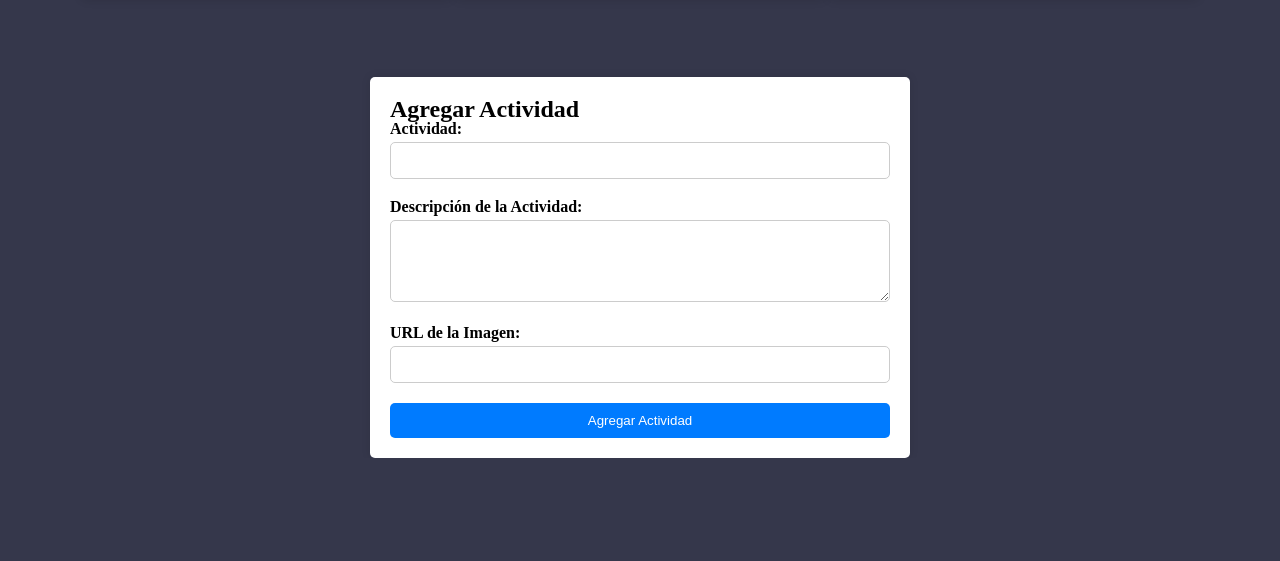
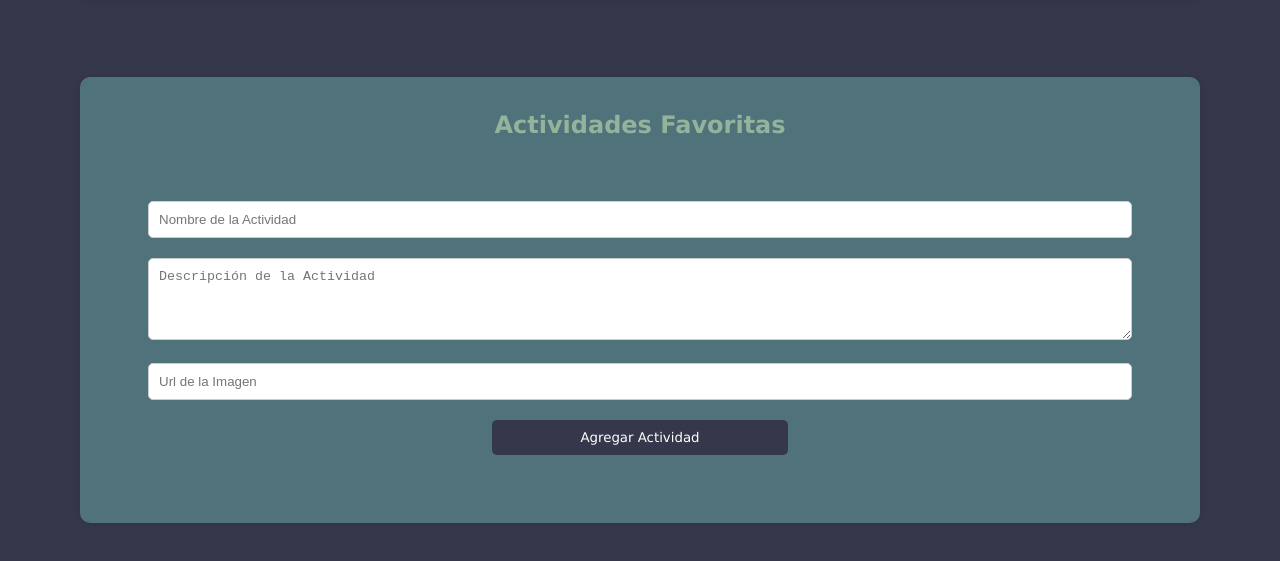
Before and after one commit to pi-rym/PM1-Marcosotoladev, a website: page index.html in a window 1280 px wide. Shown: the part 1089-1650 px from the top of the page. Before the commit the page ends 1547 px from the top, so only its background shows below. Drawn offline with Linux system fonts and the light colour scheme.

Commit message:
Form creation and styling

```diff
--- a/index.html
+++ b/index.html
@@ -55,19 +55,16 @@
     </section>
     <aside>
         <div class="container-form">
-            <h2>Agregar Actividad</h2>
-            <form action="#" method="post">
+            <h2 class="title-form">Actividades Favoritas</h2>
+            <form action="#" method="post" class="form">
                 <div class="form-group">
-                    <label for="actividad">Actividad:</label>
-                    <input type="text" id="actividad" name="actividad" required>
+                    <input type="text" id="actividad" name="actividad" placeholder="Nombre de la Actividad" required>
                 </div>
                 <div class="form-group">
-                    <label for="descripcion">Descripción de la Actividad:</label>
-                    <textarea id="descripcion" name="descripcion" rows="4" required></textarea>
+                    <textarea id="descripcion" name="descripcion" rows="4" placeholder="Descripción de la Actividad" required></textarea>
                 </div>
                 <div class="form-group">
-                    <label for="urlImagen">URL de la Imagen:</label>
-                    <input type="url" id="urlImagen" name="urlImagen" required>
+                    <input type="url" id="urlImagen" name="urlImagen" placeholder="Url de la Imagen" required>
                 </div>
                 <button type="submit">Agregar Actividad</button>
             </form>
--- a/styles/styles.css
+++ b/styles/styles.css
@@ -102,22 +102,28 @@ body {
 }
 
 .container-form {
-    max-width: 500px;
-    margin: 0 auto;
+    margin: 5rem;
     padding: 20px;
     background-color: #fff;
-    border-radius: 5px;
+    border-radius: 10px;
     box-shadow: 0 0 10px rgba(0, 0, 0, 0.1);
+    background-color: #50727b;
+}
+
+.form {
+    padding: 3rem;
+    text-align: center;
 }
 
 .form-group {
     margin-bottom: 20px;
 }
 
-label {
-    font-weight: bold;
-    display: block;
-    margin-bottom: 5px;
+.title-form {
+    color: #93b39c;
+    text-align: center;
+    font-family: Verdana, Geneva, Tahoma, sans-serif;
+    padding: 1rem;
 }
 
 input[type="text"],
@@ -135,17 +141,16 @@ textarea {
 }
 
 button {
-    display: block;
-    width: 100%;
+    width: 30%;
     padding: 10px;
-    background-color: #007bff;
+    background-color: #35374b;
     color: #fff;
     border: none;
     border-radius: 5px;
     cursor: pointer;
-    transition: background-color 0.3s;
+    font-family: Verdana, Geneva, Tahoma, sans-serif;
 }
 
 button:hover {
-    background-color: #0056b3;
+    background-color: #93b39c;
 }
```
